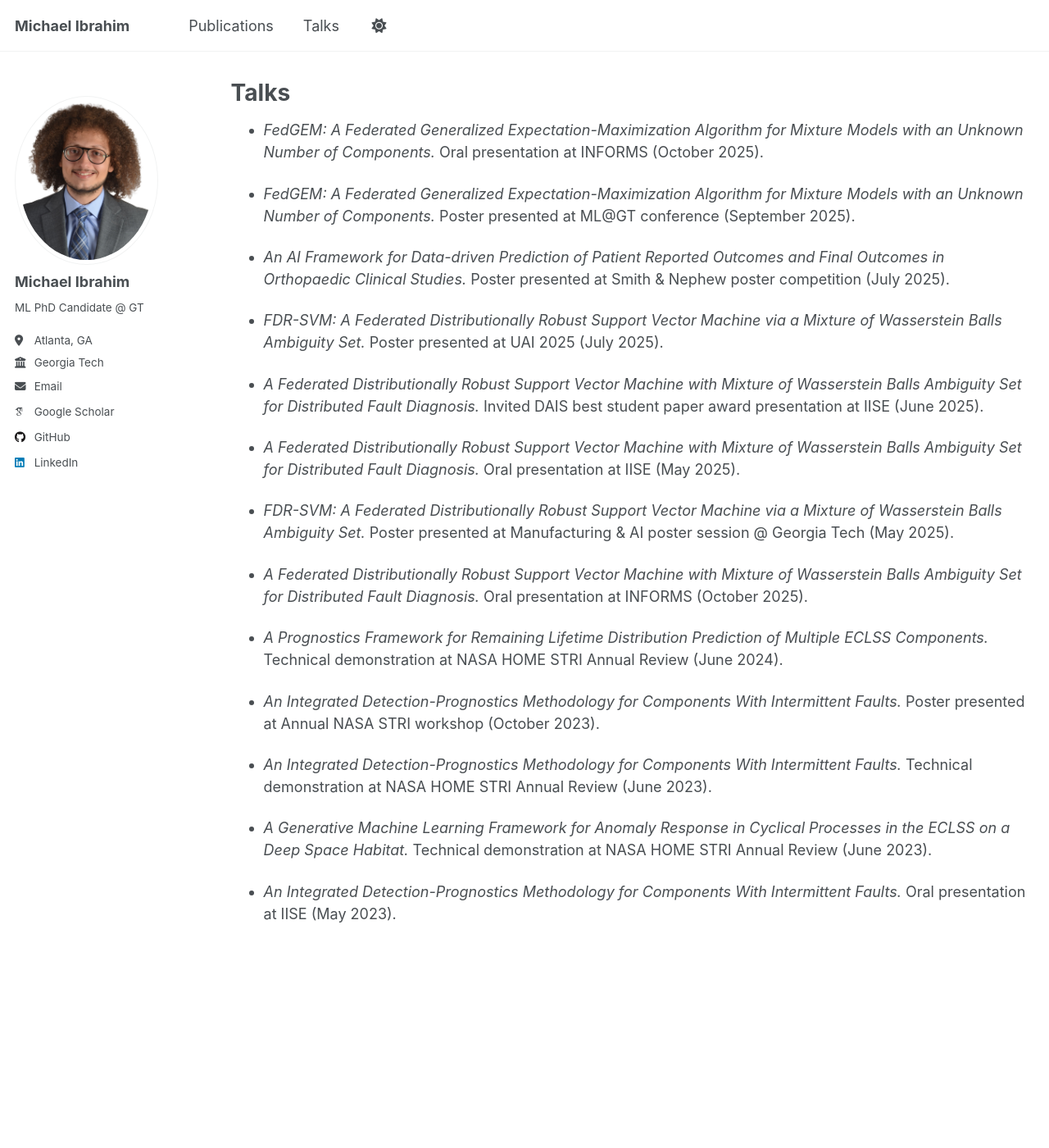
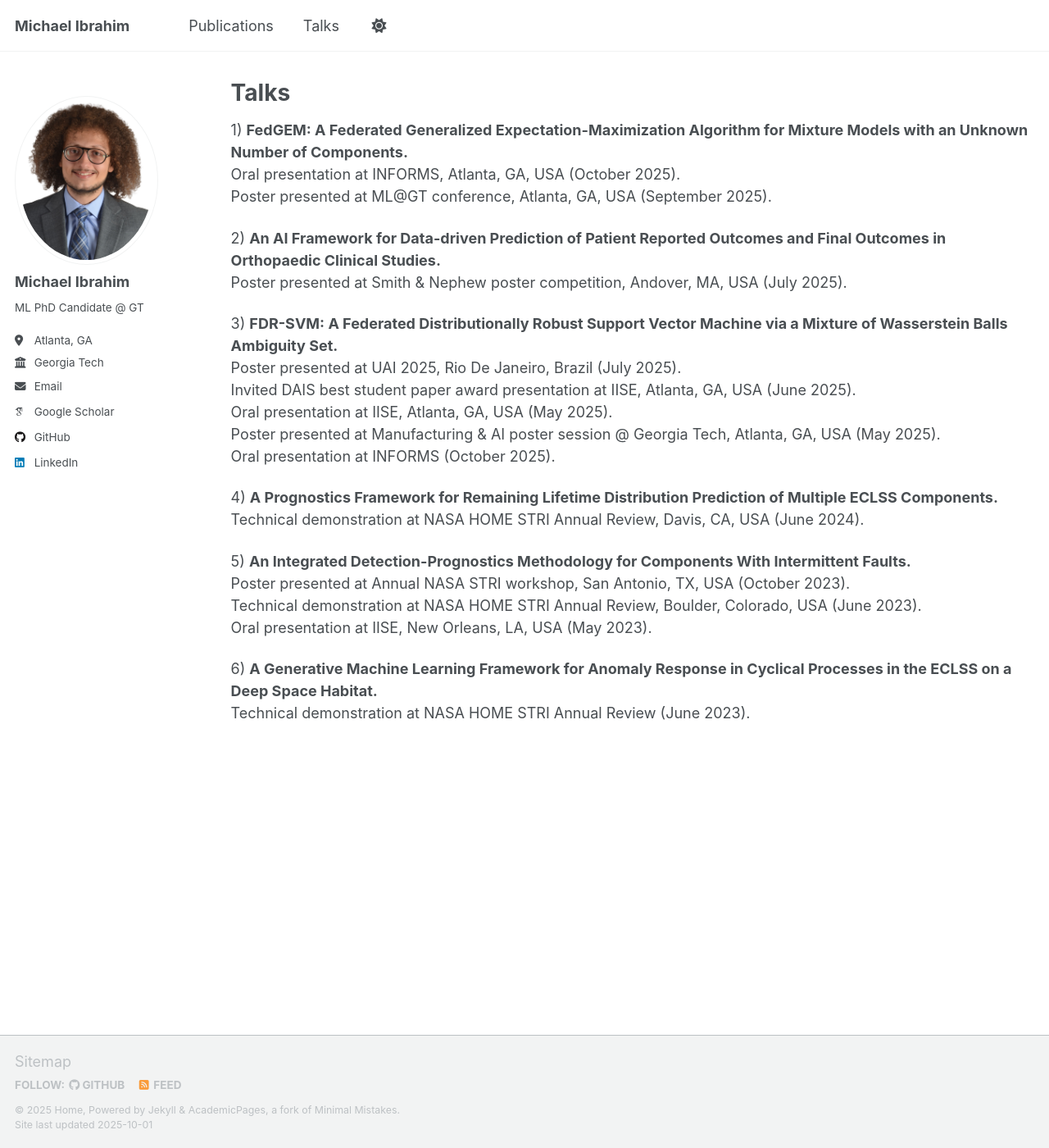
Before and after one commit to mibrahim41/mibrahim41.github.io, a Jekyll site: the page built from _pages/talks.md, in a window 1280 px wide and 1400 px high. Shown: the whole window at 82% size. Built offline with Jekyll 4.4.1, drawn with Linux system fonts in a browser that asks for light colours; some web fonts are replaced; a script that is not in the unit is left out.

Commit message:
Update talks.md

```diff
--- a/_pages/talks.md
+++ b/_pages/talks.md
@@ -5,41 +5,27 @@ permalink: /talks/
 author_profile: true
 ---
 
-- *FedGEM: A Federated Generalized Expectation-Maximization Algorithm for Mixture Models with an Unknown Number of Components.*
+1) **FedGEM: A Federated Generalized Expectation-Maximization Algorithm for Mixture Models with an Unknown Number of Components.**
+   Oral presentation at INFORMS, Atlanta, GA, USA (October 2025).
+   Poster presented at ML@GT conference, Atlanta, GA, USA (September 2025).
+
+2) **An AI Framework for Data-driven Prediction of Patient Reported Outcomes and Final Outcomes in Orthopaedic Clinical Studies.**
+  Poster presented at Smith & Nephew poster competition, Andover, MA, USA (July 2025).
+
+3) **FDR-SVM: A Federated Distributionally Robust Support Vector Machine via a Mixture of Wasserstein Balls Ambiguity Set.**
+  Poster presented at UAI 2025, Rio De Janeiro, Brazil (July 2025).
+  Invited DAIS best student paper award presentation at IISE, Atlanta, GA, USA (June 2025).
+  Oral presentation at IISE, Atlanta, GA, USA (May 2025).
+  Poster presented at Manufacturing & AI poster session @ Georgia Tech, Atlanta, GA, USA (May 2025).
   Oral presentation at INFORMS (October 2025).
 
-- *FedGEM: A Federated Generalized Expectation-Maximization Algorithm for Mixture Models with an Unknown Number of Components.*
-  Poster presented at ML@GT conference (September 2025).
+4) **A Prognostics Framework for Remaining Lifetime Distribution Prediction of Multiple ECLSS Components.**
+  Technical demonstration at NASA HOME STRI Annual Review, Davis, CA, USA (June 2024).
 
-- *An AI Framework for Data-driven Prediction of Patient Reported Outcomes and Final Outcomes in Orthopaedic Clinical Studies.*
-  Poster presented at Smith & Nephew poster competition (July 2025).
+5) **An Integrated Detection-Prognostics Methodology for Components With Intermittent Faults.**
+  Poster presented at Annual NASA STRI workshop, San Antonio, TX, USA (October 2023).
+  Technical demonstration at NASA HOME STRI Annual Review, Boulder, Colorado, USA (June 2023).
+  Oral presentation at IISE, New Orleans, LA, USA (May 2023).
 
-- *FDR-SVM: A Federated Distributionally Robust Support Vector Machine via a Mixture of Wasserstein Balls Ambiguity Set.*
-  Poster presented at UAI 2025 (July 2025).
-
-- *A Federated Distributionally Robust Support Vector Machine with Mixture of Wasserstein Balls Ambiguity Set for Distributed Fault Diagnosis.*
-  Invited DAIS best student paper award presentation at IISE (June 2025).
-
-- *A Federated Distributionally Robust Support Vector Machine with Mixture of Wasserstein Balls Ambiguity Set for Distributed Fault Diagnosis.*
-  Oral presentation at IISE (May 2025).
-
-- *FDR-SVM: A Federated Distributionally Robust Support Vector Machine via a Mixture of Wasserstein Balls Ambiguity Set.*
-  Poster presented at Manufacturing & AI poster session @ Georgia Tech (May 2025).
-
-- *A Federated Distributionally Robust Support Vector Machine with Mixture of Wasserstein Balls Ambiguity Set for Distributed Fault Diagnosis.*
-  Oral presentation at INFORMS (October 2025).
-
-- *A Prognostics Framework for Remaining Lifetime Distribution Prediction of Multiple ECLSS Components.*
-  Technical demonstration at NASA HOME STRI Annual Review (June 2024).
-
-- *An Integrated Detection-Prognostics Methodology for Components With Intermittent Faults.*
-  Poster presented at Annual NASA STRI workshop (October 2023).
-
-- *An Integrated Detection-Prognostics Methodology for Components With Intermittent Faults.*
+6) **A Generative Machine Learning Framework for Anomaly Response in Cyclical Processes in the ECLSS on a Deep Space Habitat.**
   Technical demonstration at NASA HOME STRI Annual Review (June 2023).
-
-- *A Generative Machine Learning Framework for Anomaly Response in Cyclical Processes in the ECLSS on a Deep Space Habitat.*
-  Technical demonstration at NASA HOME STRI Annual Review (June 2023).
-
-- *An Integrated Detection-Prognostics Methodology for Components With Intermittent Faults.*
-  Oral presentation at IISE (May 2023).
```
